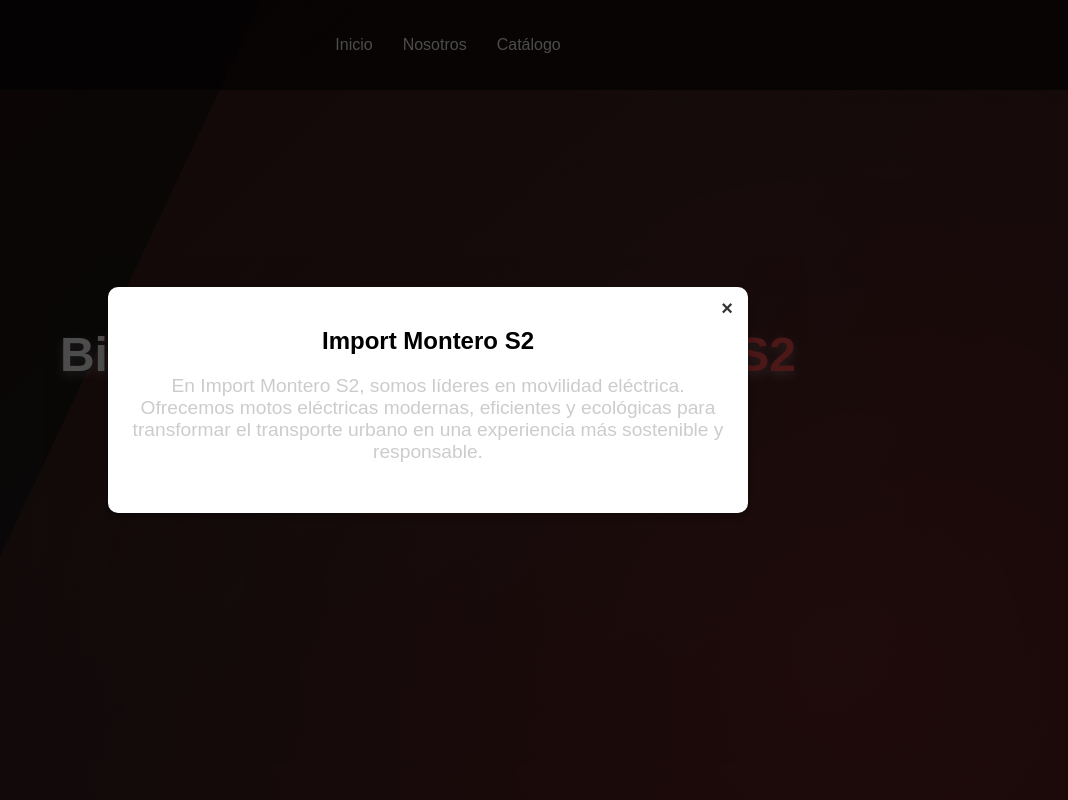
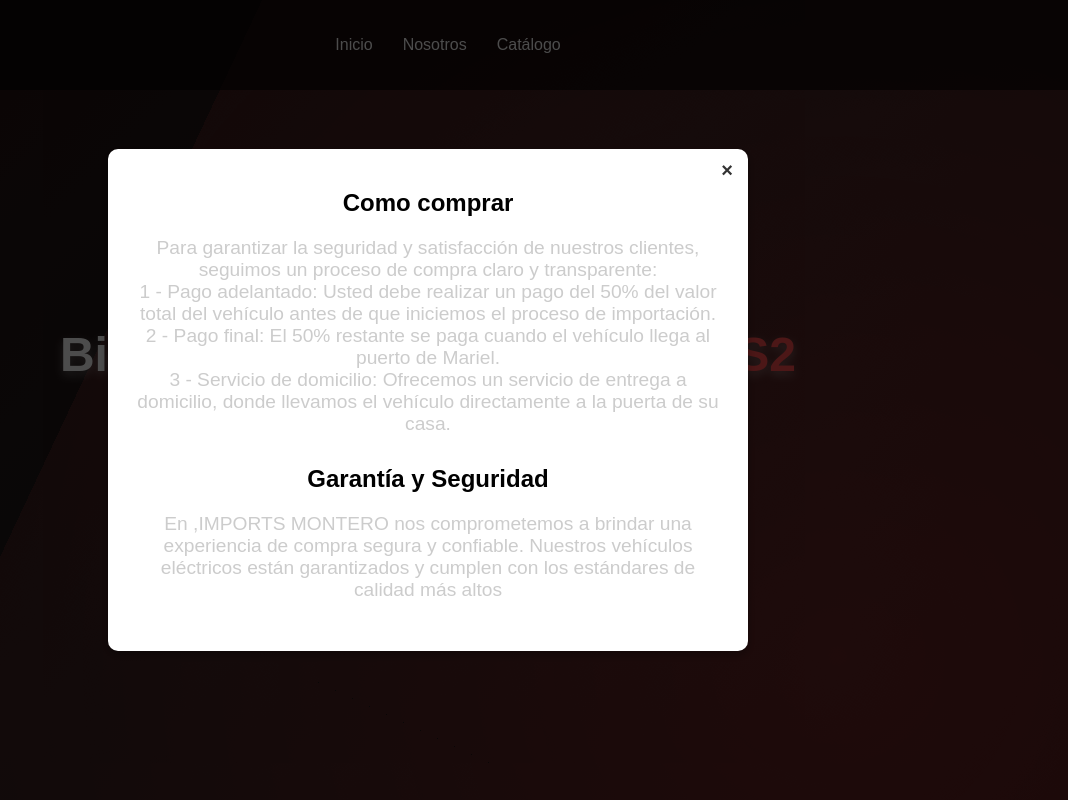
Before and after one commit to importmonteros2/importmonteros2, a plain HTML site: page index.html in a window 1280 px wide. Both pictures are taken after a click on the link "Nosotros". Shown: the whole page, without its empty margins (212-1280 px from the left). Drawn offline with Linux system fonts and the light colour scheme.

Commit message:
Update index.html

```diff
--- a/index.html
+++ b/index.html
@@ -18,8 +18,18 @@
       <div id="aboutModal" class="modal">
         <div class="modal-content">
           <span class="close">&times;</span>
-          <h2>Import Montero S2</h2>
-          <p>En Import Montero S2, somos líderes en movilidad eléctrica. Ofrecemos motos eléctricas modernas, eficientes y ecológicas para transformar el transporte urbano en una experiencia más sostenible y responsable.</p>
+          <h2>Como comprar</h2>
+          <p>Para garantizar la seguridad y satisfacción de nuestros clientes, seguimos un proceso de compra claro y transparente:
+            <br>1 - Pago adelantado: Usted debe realizar un pago del 50% del valor total del vehículo antes de que iniciemos el proceso de importación.
+            <br>2 - Pago final: El 50% restante se paga cuando el vehículo llega al puerto de Mariel.
+            <br>3 - Servicio de domicilio: Ofrecemos un servicio de entrega a domicilio, donde llevamos el vehículo directamente a la puerta de su casa.
+          </p>
+          <h2>Garantía y Seguridad</h2>
+          <p>
+            En ,IMPORTS MONTERO nos comprometemos a brindar una experiencia de compra segura y
+            confiable. Nuestros vehículos eléctricos están garantizados y cumplen con los estándares
+             de calidad más altos
+          </p>
         </div>
       </div>
     </nav>
```
